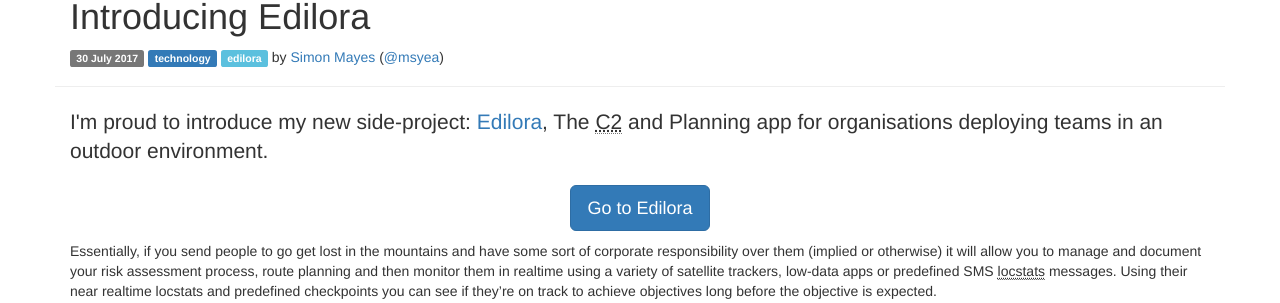
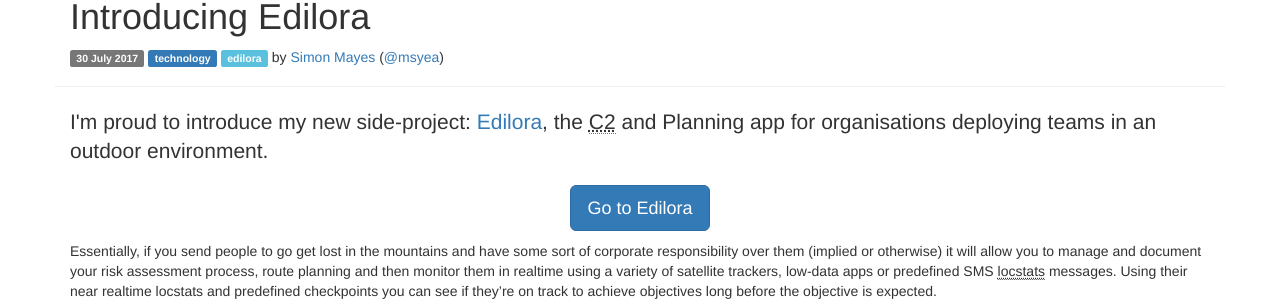
Before and after one commit to msyea/msyea.github.io, a Jekyll site: the page built from _posts/2017-07-30-introducing-edilora.md, in a window 1280 px wide. Shown: the part 151-454 px from the top of the page. Built offline with Jekyll 4.4.1, drawn with Linux system fonts in a browser that asks for light colours; comment, search, counter and statistics services are not loaded.

Commit message:
tweaking copy

```diff
--- a/_posts/2017-07-30-introducing-edilora.md
+++ b/_posts/2017-07-30-introducing-edilora.md
@@ -4,7 +4,7 @@ category: technology
 tags: [edilora]
 ---
 <p class="lead">
-I'm proud to introduce my new side-project: <a href="https://edilora.com">Edilora</a>, The <abbr title="Command and Control">C2</abbr> and Planning app for organisations deploying teams in an outdoor environment.
+I'm proud to introduce my new side-project: <a href="https://edilora.com">Edilora</a>, the <abbr title="Command and Control">C2</abbr> and Planning app for organisations deploying teams in an outdoor environment.
 </p>
 
 <p class="text-center"><a class="btn btn-primary btn-lg" href="https://edilora.com">Go to Edilora</a></p>
```
